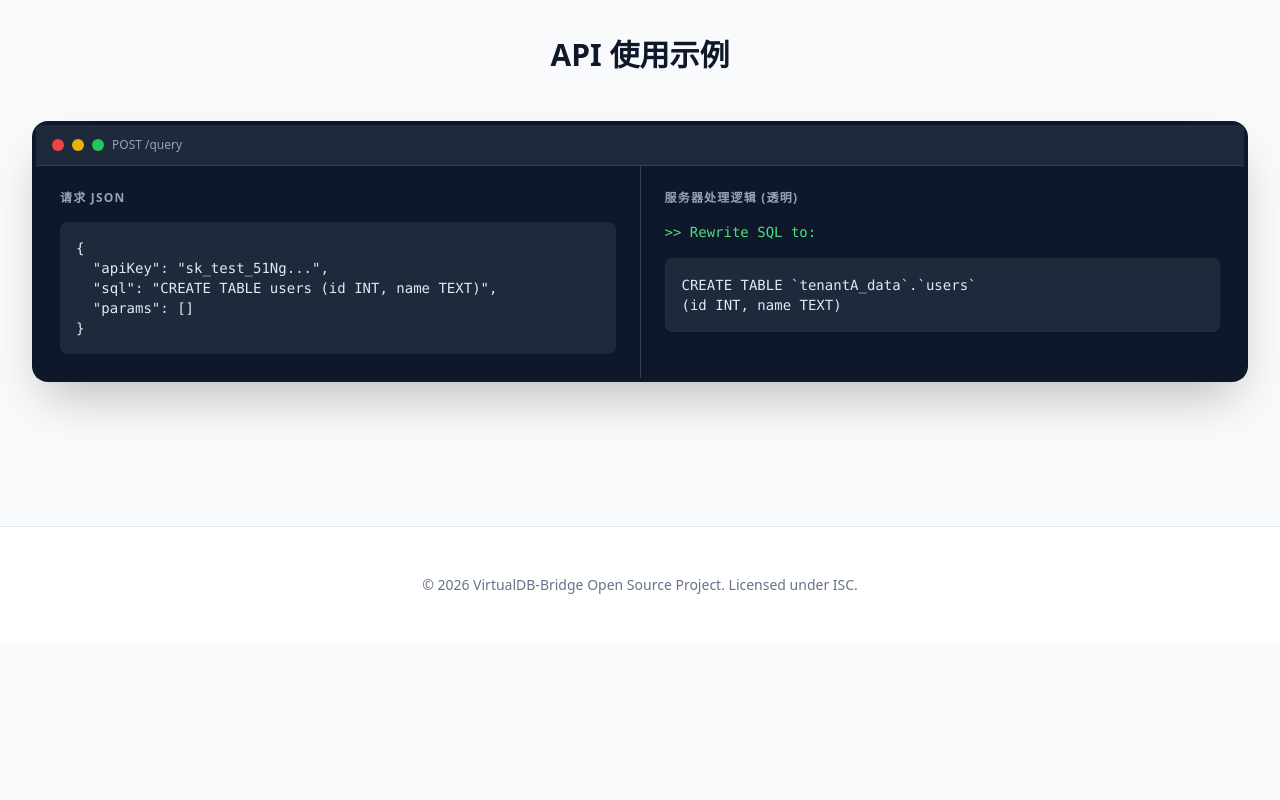
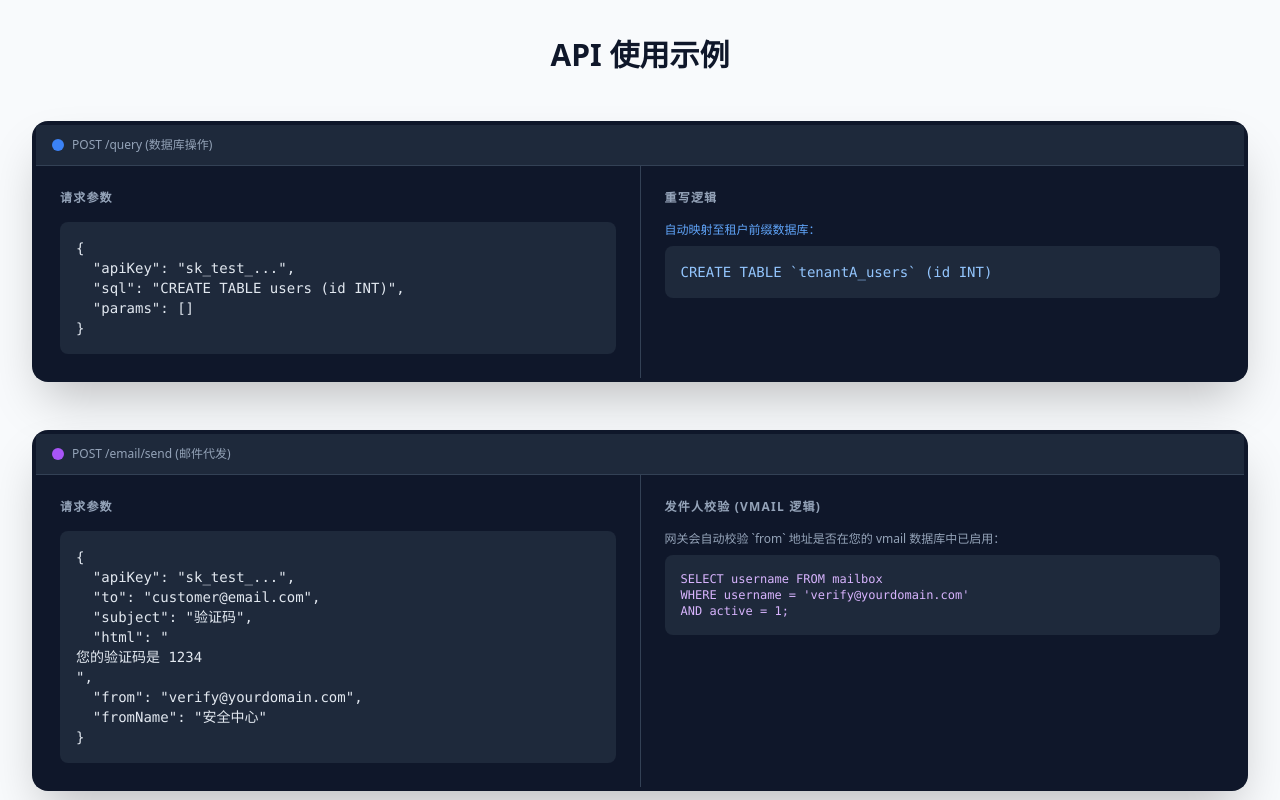
Before and after one commit to forpersuit/VirtualDB-Bridge, a website: page docs/portal/index.html in a window 1280 px wide. Shown: the part 1420-2220 px from the top of the page. Before the commit the page ends 2063 px from the top, so only its background shows below. Drawn offline with nearby package versions, Linux system fonts and the light colour scheme.

Commit message:
docs: expand email proxy documentation in portal

```diff
--- a/docs/portal/index.html
+++ b/docs/portal/index.html
@@ -141,29 +141,60 @@ CF_TEAM_DOMAIN=https://xxx.cloudflareaccess.com</pre>
         <!-- API Playground Preview -->
         <section id="api" class="mb-24">
             <h2 class="text-3xl font-bold mb-12 text-center">API 使用示例</h2>
+
+            <div class="space-y-12">
+                <!-- DB API -->
                 <div class="bg-slate-900 rounded-2xl p-1 overflow-hidden shadow-2xl">
                     <div class="flex items-center space-x-2 px-4 py-3 bg-slate-800 border-b border-slate-700">
-                    <div class="w-3 h-3 rounded-full bg-red-500"></div>
-                    <div class="w-3 h-3 rounded-full bg-yellow-500"></div>
-                    <div class="w-3 h-3 rounded-full bg-green-500"></div>
-                    <span class="text-slate-400 text-xs ml-4">POST /query</span>
+                        <div class="w-3 h-3 rounded-full bg-blue-500"></div>
+                        <span class="text-slate-400 text-xs ml-4">POST /query (数据库操作)</span>
                     </div>
                     <div class="grid md:grid-cols-2 gap-px bg-slate-700">
                         <div class="bg-slate-900 p-6">
-                        <h4 class="text-slate-400 text-xs font-bold uppercase mb-4 tracking-widest">请求 JSON</h4>
+                            <h4 class="text-slate-400 text-xs font-bold uppercase mb-4 tracking-widest">请求参数</h4>
                             <pre class="text-sm">
 {
-  "apiKey": "sk_test_51Ng...",
-  "sql": "CREATE TABLE users (id INT, name TEXT)",
+  "apiKey": "sk_test_...",
+  "sql": "CREATE TABLE users (id INT)",
   "params": []
 }</pre>
                         </div>
                         <div class="bg-slate-900 p-6">
-                        <h4 class="text-slate-400 text-xs font-bold uppercase mb-4 tracking-widest">服务器处理逻辑 (透明)</h4>
-                        <p class="text-green-400 text-sm font-mono mb-4">>> Rewrite SQL to:</p>
-                        <pre class="text-sm border border-green-900/30">
-CREATE TABLE `tenantA_data`.`users`
-(id INT, name TEXT)</pre>
+                            <h4 class="text-slate-400 text-xs font-bold uppercase mb-4 tracking-widest">重写逻辑</h4>
+                            <p class="text-blue-400 text-xs mb-2">自动映射至租户前缀数据库：</p>
+                            <pre class="text-sm text-blue-300">
+CREATE TABLE `tenantA_users` (id INT)</pre>
+                        </div>
+                    </div>
+                </div>
+
+                <!-- Email API -->
+                <div class="bg-slate-900 rounded-2xl p-1 overflow-hidden shadow-2xl">
+                    <div class="flex items-center space-x-2 px-4 py-3 bg-slate-800 border-b border-slate-700">
+                        <div class="w-3 h-3 rounded-full bg-purple-500"></div>
+                        <span class="text-slate-400 text-xs ml-4">POST /email/send (邮件代发)</span>
+                    </div>
+                    <div class="grid md:grid-cols-2 gap-px bg-slate-700">
+                        <div class="bg-slate-900 p-6">
+                            <h4 class="text-slate-400 text-xs font-bold uppercase mb-4 tracking-widest">请求参数</h4>
+                            <pre class="text-sm">
+{
+  "apiKey": "sk_test_...",
+  "to": "customer@email.com",
+  "subject": "验证码",
+  "html": "<p>您的验证码是 1234</p>",
+  "from": "verify@yourdomain.com",
+  "fromName": "安全中心"
+}</pre>
+                        </div>
+                        <div class="bg-slate-900 p-6">
+                            <h4 class="text-slate-400 text-xs font-bold uppercase mb-4 tracking-widest">发件人校验 (vmail 逻辑)</h4>
+                            <p class="text-slate-400 text-xs mb-2">网关会自动校验 `from` 地址是否在您的 vmail 数据库中已启用：</p>
+                            <pre class="text-xs text-purple-300">
+SELECT username FROM mailbox
+WHERE username = 'verify@yourdomain.com'
+AND active = 1;</pre>
+                        </div>
                     </div>
                 </div>
             </div>
```
Lines whose indentation alone changed are shown as unchanged.
